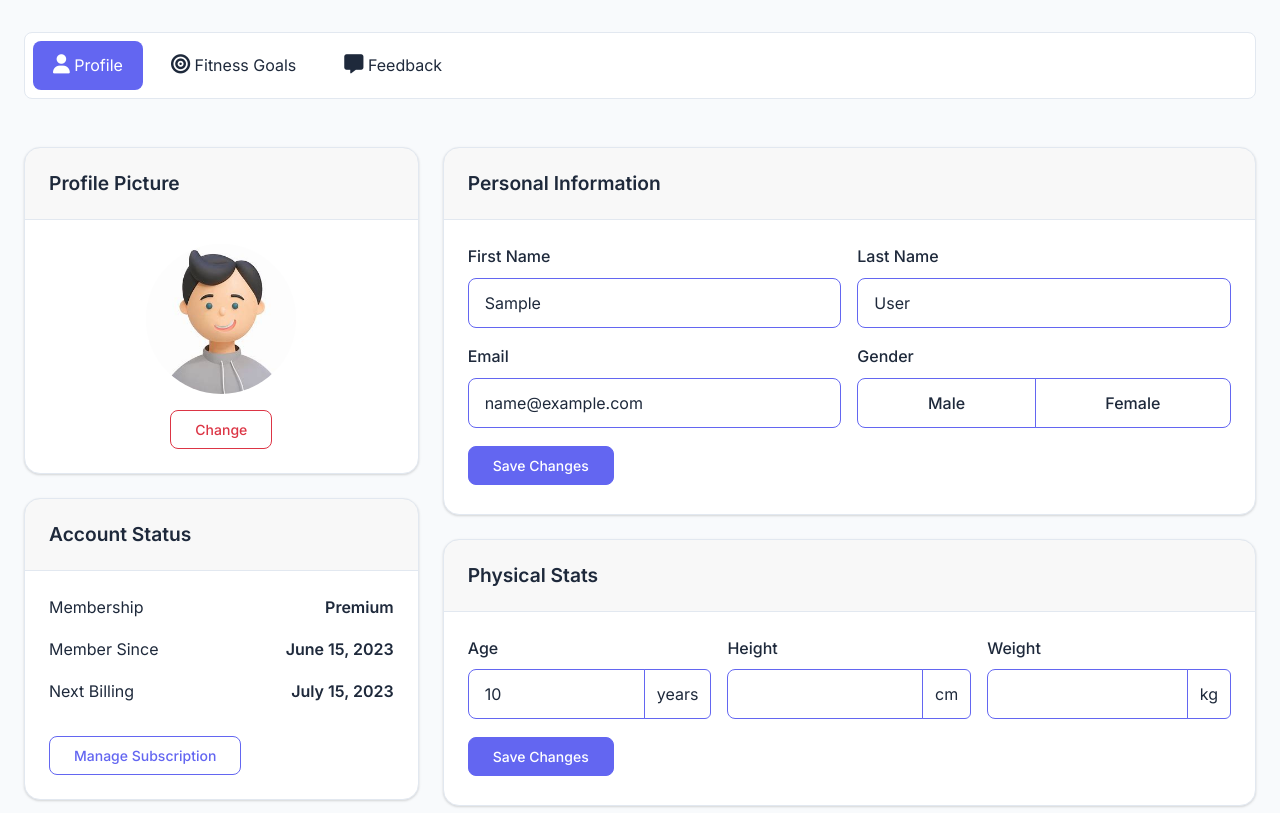
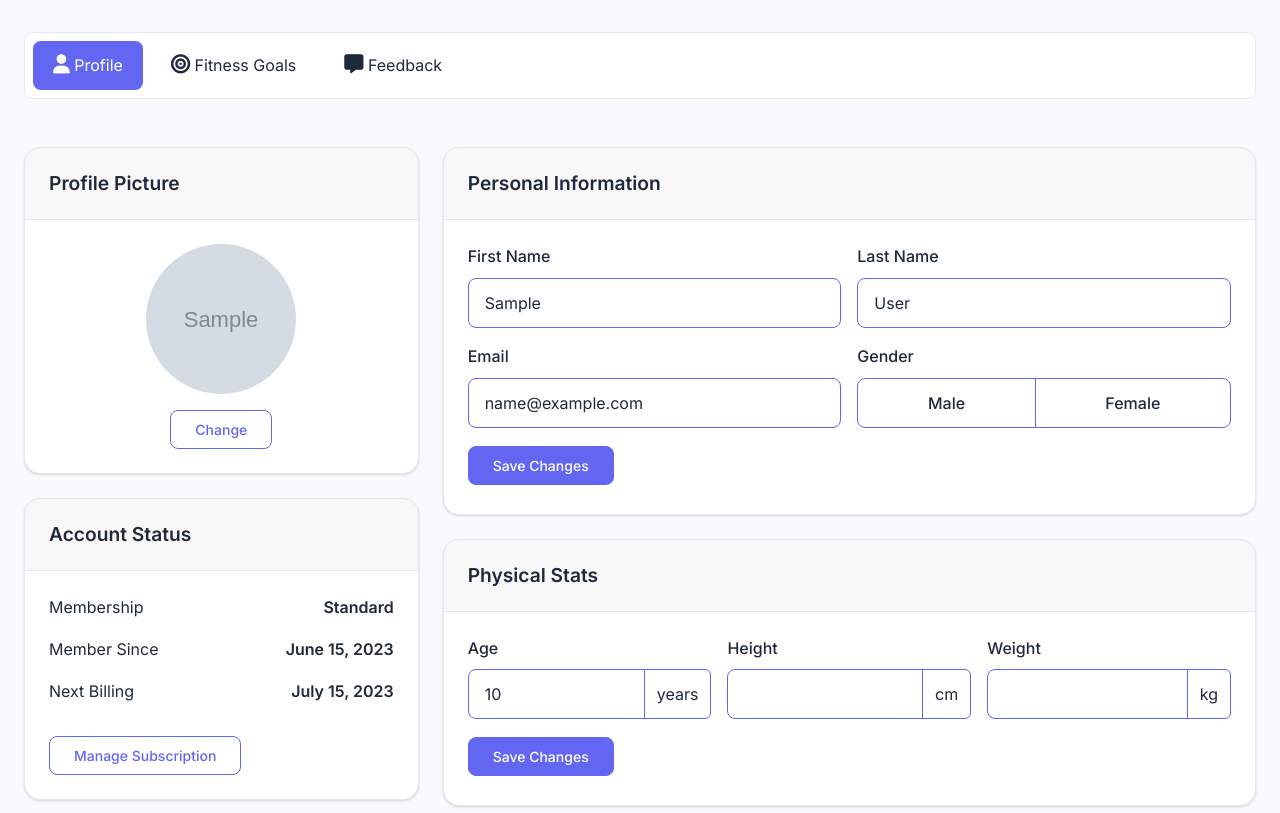
Before and after one commit to Elivius/YourFit-Journey, a PHP site: page /settings.php in a window 1280 px wide. Shown: the part 81-894 px from the top of the page. Run offline with PHP 8.4, Linux system fonts and the light colour scheme; the visitor is signed in with stand-in values (Sample User, id 1); tables that the repository leaves empty or names only in its code hold one stand-in row (values such as "Sample post"); grey boxes marked "Sample" are stand-in pictures.

Commit message:
V1.118 - Change PFP LAUNCH

```diff
--- a/todo.txt
+++ b/todo.txt
@@ -3,7 +3,3 @@
 - Need pop up display confirmation modal
 
 ============================== URGENT ===================================
-
-- Privacy Policy
-- T&C
-- PFP
--- a/user-site/backend/preload_settings.php
+++ b/user-site/backend/preload_settings.php
@@ -7,7 +7,7 @@ require_once '../../utils/hashing.php';
 $user_id = $_SESSION['user_id'];
 
 // Prepare SQL to fetch user data
-$sql_extract = "SELECT first_name, last_name, email, age, gender, weight, height, activity_level , goal FROM users_t WHERE user_id = ?";
+$sql_extract = "SELECT first_name, last_name, email, profile_pic, age, gender, weight, height, activity_level , goal FROM users_t WHERE user_id = ?";
 
 if ($stmt = mysqli_prepare($connection, $sql_extract)) {
     mysqli_stmt_bind_param($stmt, "i", $user_id);
--- /dev/null
+++ b/user-site/frontend/assets/js/upload-pfp.js
@@ -0,0 +1,5 @@
+document.getElementById('pfpInput').addEventListener('change', function () {
+    if (this.files.length > 0) {
+        document.getElementById('pfpForm').submit();
+    }
+});
--- a/user-site/frontend/index.php
+++ b/user-site/frontend/index.php
@@ -254,7 +254,7 @@
                     <div class="pricing-card featured">
                         <div class="pricing-badge">Popular</div>
                         <div class="pricing-header">
-                            <h3>Pro</h3>
+                            <h3>Standard</h3>
                             <div class="pricing-price">
                                 <span class="currency">$</span>
                                 <span class="amount">19</span>
--- a/user-site/frontend/settings.php
+++ b/user-site/frontend/settings.php
@@ -85,14 +85,32 @@ require_once '../backend/preload_settings.php';
                                     <h5 class="card-title">Profile Picture</h5>
                                 </div>
                                 <div class="card-body">
-                                    <div class="profile-picture-container">
-                                        <div class="profile-picture">
-                                            <img src="assets/images/avatar.jpg" alt="Profile Picture" class="img-fluid rounded">
+                                    <form id="pfpForm" action="../backend/process_save_profile_picture.php" method="POST" enctype="multipart/form-data">
+                                        <input type="hidden" name="form_type" value="pfpForm">
+                                        <input type="hidden" name="csrf_token" value="<?= htmlspecialchars(generateCSRFToken()); ?>">
+
+                                        <div class="profile-picture-container">
+                                            <div class="profile-picture mb-3">
+                                                <?php
+                                                $profile_pic = (!empty($user['profile_pic'])) ? $user['profile_pic'] : 'default.jpg';
+                                                ?>
+                                                <img src="assets/images/profile_picture/<?= htmlspecialchars($profile_pic) ?>"
+                                                    alt="Profile Picture" class="img-fluid rounded" width="150" id="profilePreview">
+                                            </div>
+
+                                            <!-- Hidden file input -->
+                                            <input type="file" name="pfp" id="pfpInput" accept="image/*" style="display: none" required>
+
+                                            <div class="form-message" id="pfpFormMessage"></div>
+
+                                            <!-- Change button (clicks hidden input) -->
+                                            <div class="profile-picture-actions mt-0">
+                                                <button type="button" class="btn btn-sm btn-outline-primary" onclick="document.getElementById('pfpInput').click()">
+                                                    Change
+                                                </button>
+                                            </div>
                                         </div>
-                                        <div class="profile-picture-actions mt-3">
-                                            <button class="btn btn-sm btn-outline-danger">Change</button>
-                                        </div>
-                                    </div>
+                                    </form>
                                 </div>
                             </div>
 
@@ -104,7 +122,7 @@ require_once '../backend/preload_settings.php';
                                     <div class="account-status">
                                         <div class="status-item">
                                             <span class="status-label">Membership</span>
-                                            <span class="status-value premium">Premium</span>
+                                            <span class="status-value premium">Standard</span>
                                         </div>
                                         <div class="status-item">
                                             <span class="status-label">Member Since</span>
@@ -451,5 +469,6 @@ require_once '../backend/preload_settings.php';
     <script src="assets/js/theme.js"></script>
     <script src="assets/js/settings.js"></script>
     <script src="assets/js/sidebar.js"></script>
+    <script src="assets/js/upload-pfp.js"></script>
 </body>
 </html>
--- a/user-site/frontend/side_bar.php
+++ b/user-site/frontend/side_bar.php
@@ -8,10 +8,14 @@
         </a>
     </div>
     <a href="settings.php" class="sidebar-user">
-        <img src="assets/images/avatar.jpg" alt="User" class="user-avatar">
+        <?php
+        $profile_pic = (!empty($user['profile_pic'])) ? $user['profile_pic'] : 'default.jpg';
+        ?>
+        <img src="assets/images/profile_picture/<?= htmlspecialchars($profile_pic) ?>"
+            alt="Profile Picture" class="user-avatar">
         <div>
             <h6 class="user-name"><?= $_SESSION['name'] ?></h6>
-            <span class="user-status">Premium Member</span>
+            <span class="user-status">Standard Member</span>
         </div>
     </a>
     <nav class="sidebar-nav">
```
Also changed, not shown: user-site/backend/process_save_profile_picture.php (added, +83 -0 lines), user-site/frontend/assets/images/profile_picture/default.jpg (renamed from user-site/frontend/assets/images/avatar.jpg), user-site/frontend/assets/images/profile_picture/pfp_1_1751186854.jpg (added).
